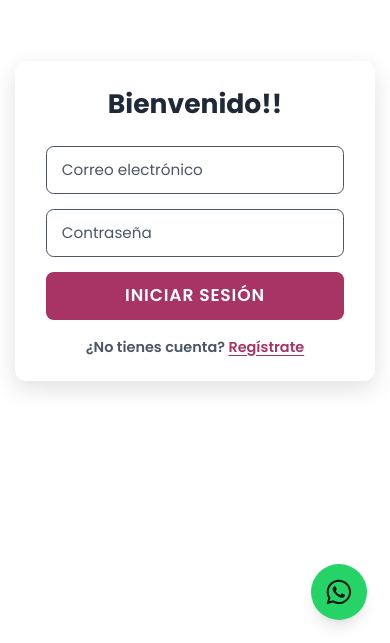
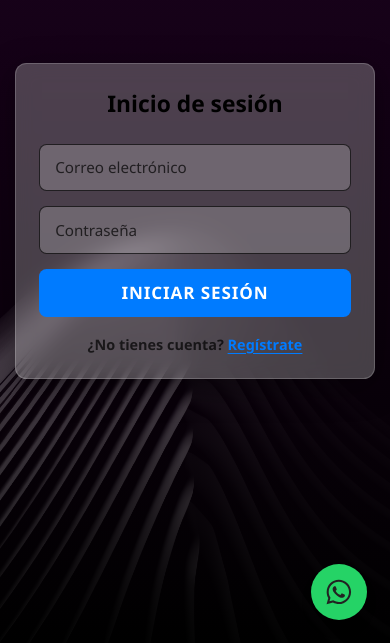
Before and after one commit to StackOpps/Gym-FrontEnd, a Next.js app in the folder gymbusiness/: page /login in a window 390 px wide. Shown: the part 201-844 px from the top of the page. Built offline with nearby package versions, Linux system fonts and the light colour scheme.

Commit message:
Cambios diseños basicos del login

```diff
--- a/gymbusiness/src/app/login/login.css
+++ b/gymbusiness/src/app/login/login.css
@@ -1,27 +1,58 @@
+/* Variables base (modo claro) */
+:root {
+    --background: #f0f2f5;
+    --foreground: #222;
+    --card-bg: rgba(213, 213, 213, 0.293);
+    --card-fg: #000000;
+    --card-desc: rgba(0, 0, 0, 0.703);
+    --cta-bg: #007bff;
+    --cta-text: #fff;
+    --cta-btn-bg: #0056b3;
+    --cta-btn-text: #fff;
+    --font-sans: 'Segoe UI', Tahoma, Geneva, Verdana, sans-serif;
+}
+
+/* Variables modo oscuro */
+html.dark {
+    --background: #121212;
+    --foreground: #f5f5f5;
+    --card-bg: rgba(0, 0, 0, 0.484);
+    --card-fg: #f5f5f5;
+    --card-desc: rgba(255, 255, 255, 0.6);
+    --cta-bg: #4dabf7;
+    --cta-text: #000;
+    --cta-btn-bg: #339af0;
+    --cta-btn-text: #000;
+}
+
 /* Contenedor principal */
 .login-container {
     min-height: 100vh;
-    /* ocupa toda la pantalla */
     display: flex;
     justify-content: center;
     align-items: center;
-    background-color: var(--background);
+    background: linear-gradient(
+        rgba(59, 4, 65, 0.5),
+        rgba(0, 0, 0, 0.9)
+    ), url('/img/login/fondo_login.jpg') center/cover no-repeat;
     padding: 1rem;
-    transition: background-color 0.3s ease, color 0.3s ease;
     font-family: var(--font-sans);
 }
 
-/* Caja del formulario */
+/* Caja del formulario con glassmorphism */
 .login-box {
     background-color: var(--card-bg);
     color: var(--card-fg);
     padding: 2rem 2.5rem;
-    border-radius: 0.75rem;
-    box-shadow: 0 8px 24px rgb(0 0 0 / 0.12);
+    border-radius: 1rem;
+    box-shadow: 0 8px 32px rgba(0, 0, 0, 0.37);
+    backdrop-filter: blur(10px);
+    -webkit-backdrop-filter: blur(10px);
+    border: 1px solid rgba(255, 255, 255, 0.18);
     max-width: 400px;
     width: 100%;
-    transition: background-color 0.3s ease, color 0.3s ease;
     text-align: center;
+    animation: fadeIn 0.8s ease;
 }
 
 /* Título */
@@ -40,30 +71,25 @@
 }
 
 /* Inputs */
-.login-form input[type="text"],
-.login-form input[type="email"],
-.login-form input[type="password"] {
+.login-form input {
     padding: 0.75rem 1rem;
     border: 1.5px solid var(--card-desc);
     border-radius: 0.5rem;
-    background-color: var(--background);
+    background-color: rgba(255, 255, 255, 0.2);
     color: var(--foreground);
     font-size: 1rem;
-    transition: border-color 0.3s ease, background-color 0.3s ease, color 0.3s ease;
-    outline-offset: 2px;
+    transition: border-color 0.3s, background-color 0.3s, color 0.3s;
 }
 
 .login-form input::placeholder {
     color: var(--card-desc);
 }
 
-/* Focus en inputs */
 .login-form input:focus {
     border-color: var(--cta-bg);
-    background-color: var(--card-bg);
-    color: var(--card-fg);
+    background-color: rgba(255, 255, 255, 0.3);
     outline: none;
-    box-shadow: 0 0 0 3px var(--cta-bg);
+    box-shadow: 0 0 0 3px rgba(0, 123, 255, 0.4);
 }
 
 /* Botón principal */
@@ -76,48 +102,17 @@
     border: none;
     border-radius: 0.5rem;
     cursor: pointer;
-    transition: background-color 0.3s ease, color 0.3s ease;
+    transition: background-color 0.3s, transform 0.2s;
     text-transform: uppercase;
     letter-spacing: 0.05em;
 }
 
 .login-form button[type="submit"]:hover {
     background-color: var(--cta-btn-bg);
-    color: var(--cta-btn-text);
+    transform: translateY(-2px);
 }
 
-/* Toggle Login/Registro */
-.toggle-container {
-    display: flex;
-    justify-content: center;
-    gap: 1rem;
-    margin-top: 1rem;
-}
-
-.toggle-btn {
-    background: none;
-    border: none;
-    font-weight: 600;
-    cursor: pointer;
-    padding: 0.5rem 1rem;
-    border-radius: 0.5rem;
-    transition: background-color 0.3s ease, color 0.3s ease;
-}
-
-.toggle-btn.active {
-    background-color: var(--cta-bg);
-    color: var(--cta-text);
-}
-
-.toggle-btn:not(.active) {
-    color: var(--card-desc);
-}
-
-.toggle-btn:hover:not(.active) {
-    color: var(--cta-bg);
-}
-
-/* Toggle con subrayado dinámico */
+/* Enlace de toggle */
 .toggle-link {
     background: none;
     border: none;
@@ -126,7 +121,7 @@
     padding: 0;
     color: var(--card-desc);
     font-size: 0.95rem;
-    transition: color 0.3s ease;
+    transition: color 0.3s;
 }
 
 .toggle-link span {
@@ -145,71 +140,19 @@
     font-weight: 600;
 }
 
+/* Animación suave */
+@keyframes fadeIn {
+    from { opacity: 0; transform: translateY(10px); }
+    to { opacity: 1; transform: translateY(0); }
+}
+
 /* Responsivo */
 @media (max-width: 480px) {
     .login-box {
-        padding: 1.5rem 2rem;
-        max-width: 100%;
+        padding: 1.5rem;
+        border-radius: 0.75rem;
     }
-
     .login-box h2 {
-        font-size: 1.75rem;
+        font-size: 1.5rem;
     }
 }
-
-/* Modo oscuro */
-html.dark .login-container {
-    background-color: var(--background);
-}
-
-html.dark .login-box {
-    background-color: var(--card-bg);
-    color: var(--card-fg);
-}
-
-html.dark .login-form input {
-    background-color: var(--card-bg);
-    color: var(--card-fg);
-    border-color: var(--card-desc);
-}
-
-html.dark .login-form input::placeholder {
-    color: var(--card-desc);
-}
-
-html.dark .login-form input:focus {
-    border-color: var(--cta-bg);
-    background-color: var(--card-bg);
-    color: var(--card-fg);
-    box-shadow: 0 0 0 3px var(--cta-bg);
-}
-
-html.dark .login-form button[type="submit"] {
-    background-color: var(--cta-bg);
-    color: var(--cta-text);
-}
-
-html.dark .login-form button[type="submit"]:hover {
-    background-color: var(--cta-btn-bg);
-    color: var(--cta-btn-text);
-}
-
-html.dark .toggle-btn {
-    color: var(--cta-bg);
-}
-
-html.dark .toggle-btn:hover {
-    color: var(--cta-btn-bg);
-}
-
-html.dark .toggle-link {
-    color: var(--card-desc);
-}
-
-html.dark .toggle-link span {
-    color: var(--cta-bg);
-}
-
-html.dark .toggle-link:hover span {
-    color: var(--cta-btn-bg);
-}
--- a/gymbusiness/src/app/login/page.tsx
+++ b/gymbusiness/src/app/login/page.tsx
@@ -50,7 +50,7 @@ export default function LoginPage() {
     return (
         <div className="login-container">
             <div className="login-box">
-                <h2>{isRegister ? "Regístrate" : "Bienvenido!!"}</h2>
+                <h2>{isRegister ? "Regístrate" : "Inicio de sesión"}</h2>
                 <form className="login-form" onSubmit={handleSubmit}>
                     <input
                         type="email"
```
Also changed, not shown: gymbusiness/public/img/login/fondo_login.jpg (added).
